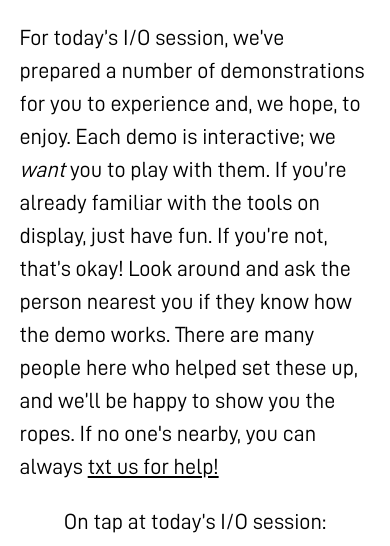
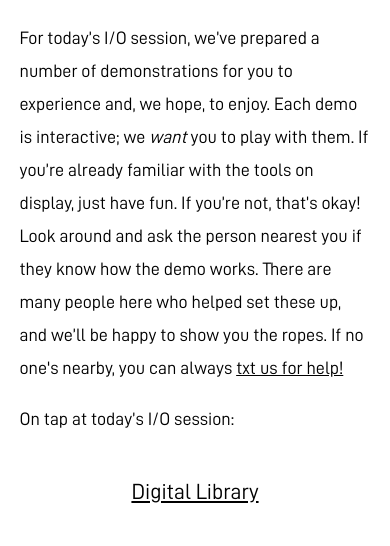
Before and after one commit to shiftctrlspace/shiftctrl.local, a plain HTML site: page index.html in a window 390 px wide. Shown: the part 493-1039 px from the top of the page. Drawn offline with Linux system fonts and the light colour scheme.

Commit message:
Tweak typography on mobile view to match ShiftCTRL.space design.

```diff
--- a/index.html
+++ b/index.html
@@ -108,6 +108,10 @@
                 nav li {
                     border-left: 0;
                     display: block;
+                }
+                main p {
+                    font-size: 18px;
+                    text-align: justify;
                 }
             }
 
@@ -253,7 +257,7 @@
 
                 <h2 id="help">Help</h2>
                 <p>Sound like fun but having trouble? <a href="sms:3239634827?body=My%20name%20is%20NAME.%20Can%20you%20help%20me%20with%20the%20Shift-CTRL%20Library%3F%20I%20am%20wearing%20OUTFIT%2C%20so%20you%20can%20find%20me.%20%3A%29%20Thanks%21">Click here to txt us</a>! No response? Ask around! We'll be happy to show you the ropes.</p>
-                <p><strong>Please Note:</strong> The Local Resource Center is, as the name suggests, <em>local</em>. This means that it is only accessible near the physical space in which it is hosted. For example, unless you download the books from our Library onto your device, <em>you will not have access to them until you return here</em>.</p>
+                <p><strong>Please note:</strong> The Local Resource Center is, as the name suggests, <em>local</em>. This means that it is only accessible near the physical space in which it is hosted. For example, unless you download the books from our Library onto your device, <em>you will not have access to them until you return here</em>.</p>
                 <p>Welcome to <a href="https://shiftctrl.space/">ShiftCTRL.space</a>.</p>
             </footer>
         </main>
```
